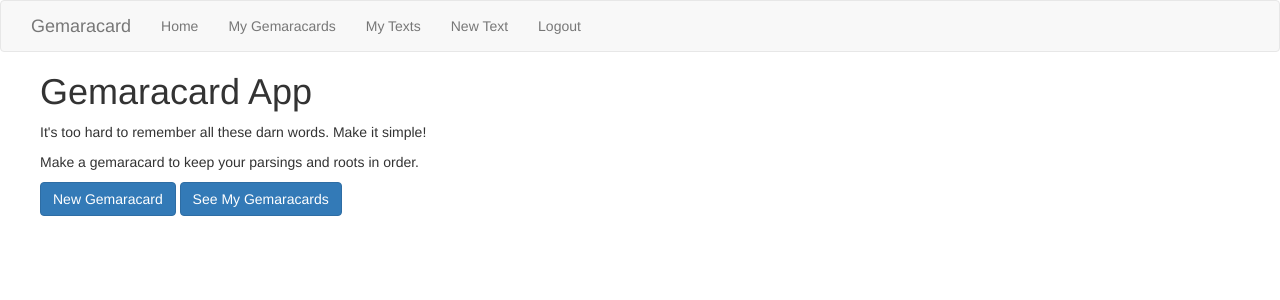
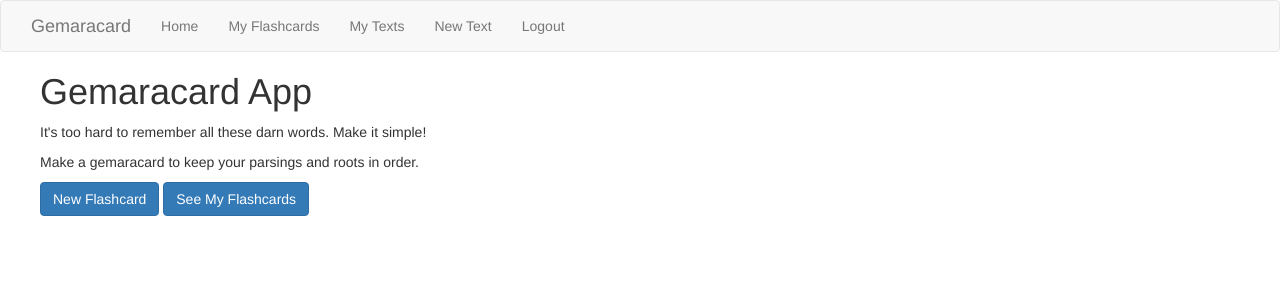
Before and after one commit to yishairasowsky/gemaracard, a Django app: page / in a window 1280 px wide. Shown: the top 300 px of the page. Run offline with Django 3.2, Linux system fonts and the light colour scheme; a user stored in the database is signed in; style sheets or scripts are compiled from the project's sources; some libraries are stand-ins or nearby versions.

Commit message:
normalize wording

```diff
--- a/gemaracard/flashcard/templates/delete-alert.html
+++ b/gemaracard/flashcard/templates/delete-alert.html
@@ -2,6 +2,6 @@
 
 {% block content %}
   <p>This flashcard has been deleted.</p>
-  <a href="{% url 'flashcard_new' %}" class="btn btn-primary" role="button">New Gemaracard</a>
-  <a href="{% url 'flashcard_list' %}" class="btn btn-primary" role="button">My Gemaracards</a>
+  <a href="{% url 'flashcard_new' %}" class="btn btn-primary" role="button">New Flashcard</a>
+  <a href="{% url 'flashcard_list' %}" class="btn btn-primary" role="button">My Flashcards</a>
 {% endblock %}
--- a/gemaracard/flashcard/templates/flashcard-list.html
+++ b/gemaracard/flashcard/templates/flashcard-list.html
@@ -7,5 +7,5 @@
     <li><a href="{% url 'flashcard_detail' card.pk %}">{{ card.vocab_term }}</a></li>
   {% endfor %}
 </ul>
-<a href="{% url 'flashcard_new' %}" class="btn btn-primary" role="button">New Gemaracard</a>
+<a href="{% url 'flashcard_new' %}" class="btn btn-primary" role="button">New Flashcard</a>
 {% endblock %}
--- a/gemaracard/flashcard/templates/index.html
+++ b/gemaracard/flashcard/templates/index.html
@@ -5,8 +5,8 @@
 <p>It's too hard to remember all these darn words. Make it simple!</p>
 <p>Make a gemaracard to keep your parsings and roots in order.</p>
 {% if user.is_authenticated %}
-  <a href="{% url 'flashcard_new' %}" class="btn btn-primary" role="button">New Gemaracard</a>
-  <a href="{% url 'flashcard_list' %}" class="btn btn-primary" role="button">See My Gemaracards</a>
+  <a href="{% url 'flashcard_new' %}" class="btn btn-primary" role="button">New Flashcard</a>
+  <a href="{% url 'flashcard_list' %}" class="btn btn-primary" role="button">See My Flashcards</a>
 {% else %}
   <p><a href="{% url 'login' %}">Login</a> to get started making your flashcards.</p>
 {% endif %}
--- a/gemaracard/flashcard/templates/link-flashcard-list.html
+++ b/gemaracard/flashcard/templates/link-flashcard-list.html
@@ -1,4 +1,4 @@
-<h3>Link a Gemaracard</h3>
+<h3>Link a Flashcard</h3>
 {% for flashcard in user_flashcards %}
   <li><a href="{% url 'link_flashcard_and_text' text_pk=text_pk card_pk=flashcard.pk %}">{{ flashcard.vocab_term }}</a></li>
 {% endfor %}
--- a/gemaracard/flashcard/templates/text.html
+++ b/gemaracard/flashcard/templates/text.html
@@ -6,7 +6,7 @@
 <p>{{ text.text }}</p>
 </div>
 <div class="flashcard-list">
-  <h3>Linked Gemaracards</h3>
+  <h3>Linked Flashcards</h3>
   <ul>
     {% for flashcard in text_flashcards %}
       <li><a class="flashcard-link" data-toggle="modal" data-target="#basicModal" flashcard="{{ flashcard.pk }}">{{ flashcard.vocab_term }}</a></li>
@@ -15,7 +15,7 @@
 </div>
 <div>
   {% if user_flashcards %}
-    <a class="flashcard-link-list btn btn-primary" data-toggle="modal" data-target="#basicModal" text-pk="{{ text.pk }}">Link a Gemaracard</a>
+    <a class="flashcard-link-list btn btn-primary" data-toggle="modal" data-target="#basicModal" text-pk="{{ text.pk }}">Link a Flashcard</a>
   {% endif %}
   <a href="{% url 'flashcard_new' %}" class="btn btn-primary" role="button">New Gemaracard</a>
 </div>
--- a/gemaracard/gemaracard/templates/base.html
+++ b/gemaracard/gemaracard/templates/base.html
@@ -24,7 +24,7 @@
           <li class="navbar-brand">Gemaracard</li>
           <li><a href="{% url 'index' %}">Home</a></li>
           {% if user.is_authenticated %}
-            <li><a href="{% url 'flashcard_list' %}">My Gemaracards</a></li>
+            <li><a href="{% url 'flashcard_list' %}">My Flashcards</a></li>
             <li><a href="{% url 'text_list' %}">My Texts</a></li>
             <li><a href="{% url 'text_new' %}">New Text</a></li>
             <li><a href="{% url 'logout' %}">Logout</a></li>
```
Also changed, not shown: gemaracard/db.sqlite3.
